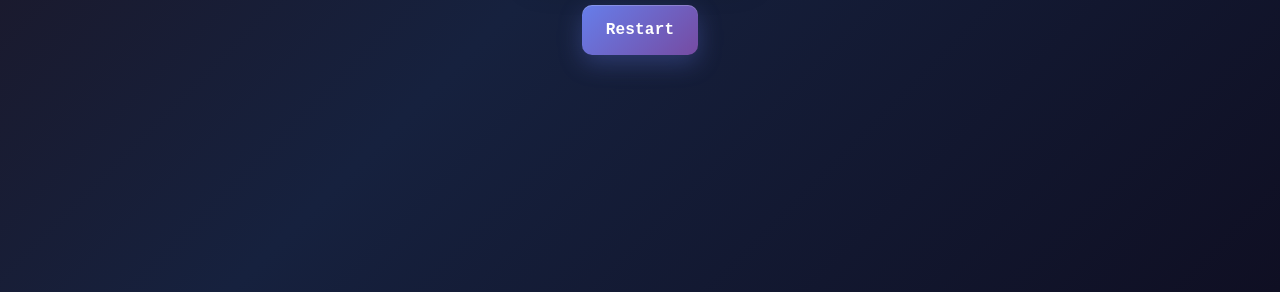
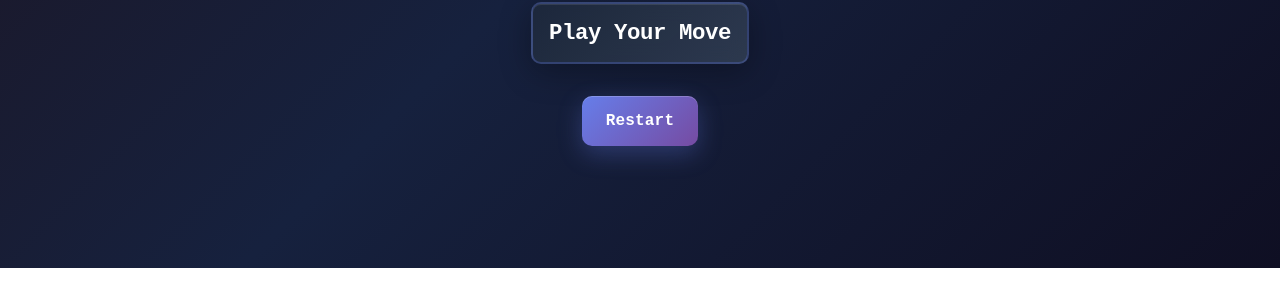
Before and after one commit to Muhammad-Qasim-Sajid/Rock-Paper-Scissors-Game, a plain HTML site: page index.html in a window 1280 px wide. Shown: the part 532-824 px from the top of the page. After the commit the page ends 800 px from the top, so only its background shows below. Drawn offline with Linux system fonts and the light colour scheme.

Commit message:
Fix alignment issue.

```diff
--- a/index.html
+++ b/index.html
@@ -1,12 +1,16 @@
 <!DOCTYPE html>
 <html lang="en">
+
 <head>
     <meta charset="UTF-8">
     <meta name="viewport" content="width=device-width, initial-scale=1.0">
     <title>Rock, Paper & Scissors</title>
 </head>
 <link rel="stylesheet" href="style.css">
+
 <body class="body">
+
+    <div class="game-container">
 
         <!-- Game name -->
         <h1 class="heading">ROCK-PAPER-SCISSORS</h1>
@@ -40,6 +44,9 @@
             <button class="restart">Restart</button>
         </div>
 
+    </div>
+
     <script src="script.js"></script>
 </body>
+
 </html>
--- a/style.css
+++ b/style.css
@@ -11,6 +11,9 @@ body {
     overflow-x: hidden;
     font-family:'Inter', sans-serif;
     color: #e0e6ff;
+    display: flex;
+    justify-content: center;
+    align-items: center;
 }
 
 .heading {
```
Lines whose indentation alone changed are shown as unchanged.
